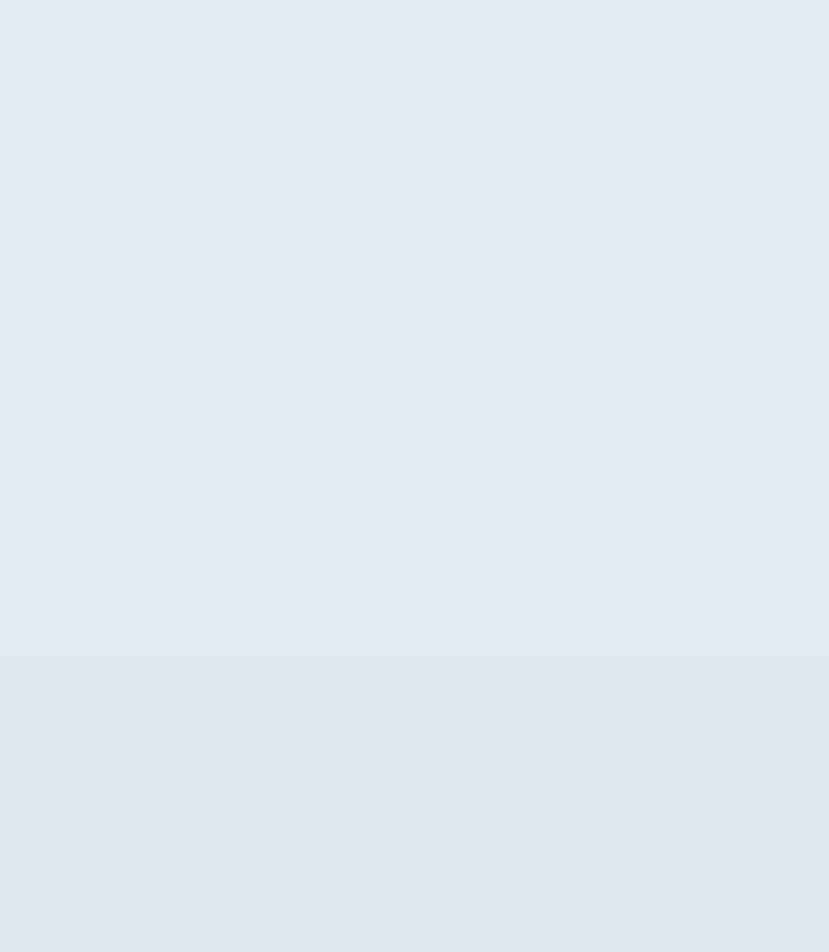
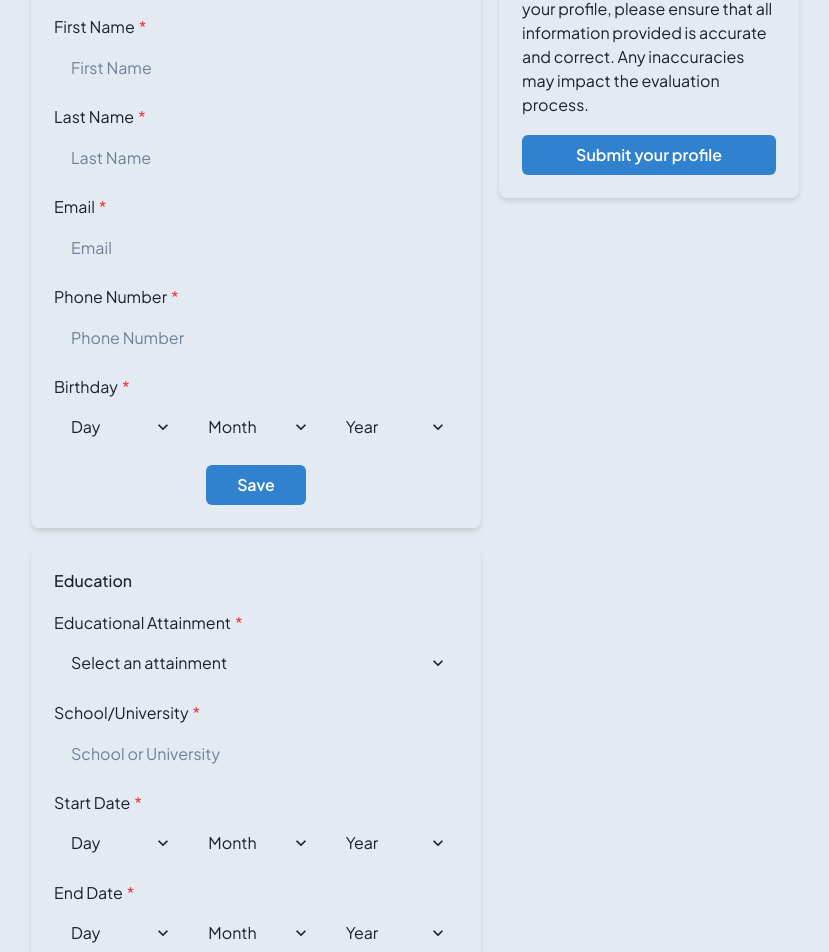
Before and after one commit to welsonoktario/jobility, a React (Vite) app: page /applications in a window 1280 px wide. Shown: the part 144-1096 px from the top of the page, without its empty margins (225-1054 px from the left). Before the commit the page ends 800 px from the top, so only its background shows below. Built offline with nearby package versions, Linux system fonts and the light colour scheme.

Commit message:
Slicing job application user interface

```diff
--- a/src/pages/applications/applications.tsx
+++ b/src/pages/applications/applications.tsx
@@ -1,9 +1,148 @@
-import { PageWrapper } from '@/components/page-wrapper';
+import { Container, Select, Grid, GridItem, Flex, SimpleGrid, Text, Input, FormControl, FormLabel, HStack, Button, Textarea, Box, useBreakpointValue } from '@chakra-ui/react'
 
 export default function ApplicationsPage() {
+  const breakpoints = useBreakpointValue(
+    {
+      base: {
+        templateColumns: '1fr'
+      },
+      md: {
+        templateColumns: '0.6fr 0.4fr'
+      }
+    }
+  );
+
+  console.log(breakpoints);
+
   return (
-    <PageWrapper>
-      <p>Applications page</p>
-    </PageWrapper>
+    <Container my={22} mx='auto' maxW={800}>
+      <Grid templateColumns={breakpoints?.templateColumns} gap={18} maxW='max-content'>
+        {/* First Column */}
+        <Flex direction='column' gap={18}>
+          <Flex direction='column' p={22} border='1px' borderColor='gray.200'  borderRadius='lg' boxShadow='md'>
+            <Text fontSize='md' fontWeight='medium' mb={18}>Personal Information</Text>
+            <form>
+              <Flex direction='column' gap={18}>
+                <FormControl isRequired>
+                  <FormLabel fontWeight='normal'>First Name</FormLabel>
+                  <Input placeholder='First Name'/>
+                </FormControl>
+                <FormControl isRequired>
+                  <FormLabel fontWeight='normal'>Last Name</FormLabel>
+                  <Input placeholder='Last Name'/>
+                </FormControl>
+                <FormControl isRequired>
+                  <FormLabel fontWeight='normal'>Email</FormLabel>
+                  <Input placeholder='Email'/>
+                </FormControl>
+                <FormControl isRequired>
+                  <FormLabel fontWeight='normal'>Phone Number</FormLabel>
+                  <Input placeholder='Phone Number'/>
+                </FormControl>
+                <FormControl isRequired>
+                  <FormLabel fontWeight='normal'>Birthday</FormLabel>
+                  <HStack>
+                    <Select placeholder='Day'></Select>
+                    <Select placeholder='Month'></Select>
+                    <Select placeholder='Year'></Select>
+                  </HStack>
+                </FormControl>
+                <Button mx='auto' width={100} colorScheme='blue'>Save</Button>
+              </Flex>
+            </form>
+          </Flex>
+          <Flex direction='column' p={22} border='1px' borderColor='gray.200'  borderRadius='lg' boxShadow='md'>
+            <Text fontSize='md' fontWeight='medium' mb={18}>Education</Text>
+            <form>
+              <Flex direction='column' gap={18}>
+                <FormControl isRequired>
+                  <FormLabel fontWeight='normal'>Educational Attainment</FormLabel>
+                  <Select placeholder='Select an attainment'></Select>
+                </FormControl>
+                <FormControl isRequired>
+                  <FormLabel fontWeight='normal'>School/University</FormLabel>
+                  <Input placeholder='School or University'/>
+                </FormControl>
+                <FormControl isRequired>
+                  <FormLabel fontWeight='normal'>Start Date</FormLabel>
+                  <HStack>
+                    <Select placeholder='Day'></Select>
+                    <Select placeholder='Month'></Select>
+                    <Select placeholder='Year'></Select>
+                  </HStack>
+                </FormControl><FormControl isRequired>
+                  <FormLabel fontWeight='normal'>End Date</FormLabel>
+                  <HStack>
+                    <Select placeholder='Day'></Select>
+                    <Select placeholder='Month'></Select>
+                    <Select placeholder='Year'></Select>
+                  </HStack>
+                </FormControl>
+                <FormControl>
+                  <FormLabel fontWeight='normal'>Accomplishment</FormLabel>
+                  <Textarea placeholder='Here is a sample placeholder' />
+                </FormControl>
+                <Button mx='auto' width={100} colorScheme='blue'>Save</Button>
+              </Flex>
+            </form>
+          </Flex>
+          <Flex direction='column' p={22} border='1px' borderColor='gray.200'  borderRadius='lg' boxShadow='md'>
+            <Text fontSize='md' fontWeight='medium' mb={18}>Work Experience</Text>
+            <form>
+              <Flex direction='column' gap={18}>
+                <FormControl isRequired>
+                  <FormLabel fontWeight='normal'>Job Title</FormLabel>
+                  <Input placeholder='Job Title'/>
+                </FormControl>
+                <FormControl isRequired>
+                  <FormLabel fontWeight='normal'>Job Level</FormLabel>
+                  <Input placeholder='Job Level'/>
+                </FormControl>
+                <FormControl isRequired>
+                  <FormLabel fontWeight='normal'>Company</FormLabel>
+                  <Input placeholder='Company'/>
+                </FormControl>
+                <FormControl isRequired>
+                  <FormLabel fontWeight='normal'>Location</FormLabel>
+                  <Input placeholder='Location'/>
+                </FormControl>
+                <FormControl isRequired>
+                  <FormLabel fontWeight='normal'>Start Date</FormLabel>
+                  <HStack>
+                    <Select placeholder='Day'></Select>
+                    <Select placeholder='Month'></Select>
+                    <Select placeholder='Year'></Select>
+                  </HStack>
+                </FormControl><FormControl isRequired>
+                  <FormLabel fontWeight='normal'>End Date</FormLabel>
+                  <HStack>
+                    <Select placeholder='Day'></Select>
+                    <Select placeholder='Month'></Select>
+                    <Select placeholder='Year'></Select>
+                  </HStack>
+                </FormControl>
+                <FormControl>
+                  <FormLabel fontWeight='normal'>Accomplishment</FormLabel>
+                  <Textarea placeholder='Here is a sample placeholder' />
+                </FormControl>
+                <Button mx='auto' width={100} colorScheme='blue'>Save</Button>
+              </Flex>
+            </form>
+          </Flex>
+          <Flex direction='column' p={22} border='1px' borderColor='gray.200'  borderRadius='lg' boxShadow='md' gap={18}>
+            <Text fontSize='md' fontWeight='medium'>Resume</Text>
+            <Text>Please upload your resume in either <Text as='span' fontWeight='bold'>DOC</Text>, <Text as='span' fontWeight='bold'>DOCX</Text>, or <Text as='span' fontWeight='bold'>PDF</Text> format. Maximum file size: <Text as='span' fontWeight='bold'>10MB</Text>.</Text>
+            <Button mx='auto' width={100} colorScheme='blue'>Upload</Button>
+          </Flex>
+        </Flex>
+        {/* Second Column */}
+        <Flex direction='column' gap={18}>
+          <Flex direction='column' p={22} border='1px' borderColor='gray.200'  borderRadius='lg' boxShadow='md' gap={18}>
+            <Text><Text as='span' fontWeight='bold'>Attention</Text>: Prior to submitting your profile, please ensure that all information provided is accurate and correct. Any inaccuracies may impact the evaluation process.</Text>
+            <Button colorScheme='blue'>Submit your profile</Button>
+          </Flex>
+        </Flex>
+      </Grid>
+    </Container>
   );
 }
```
